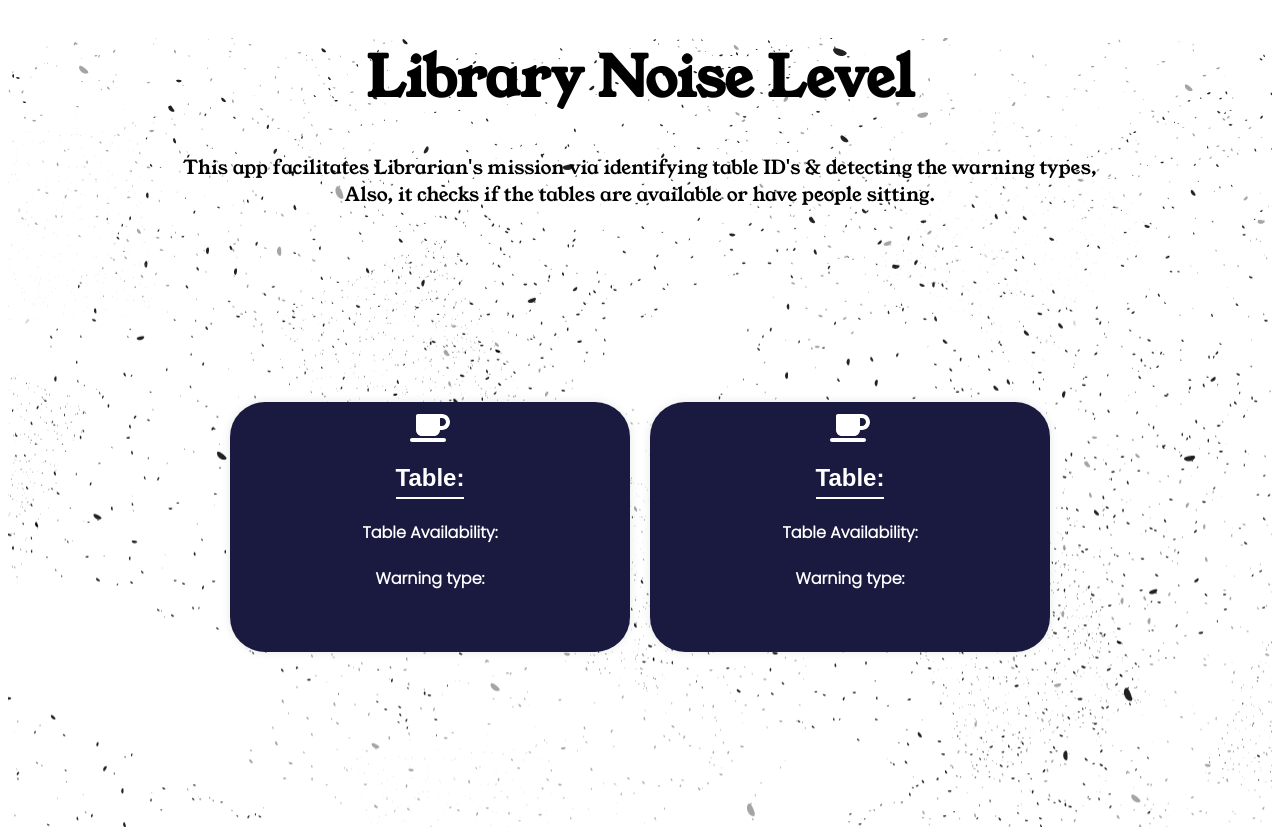
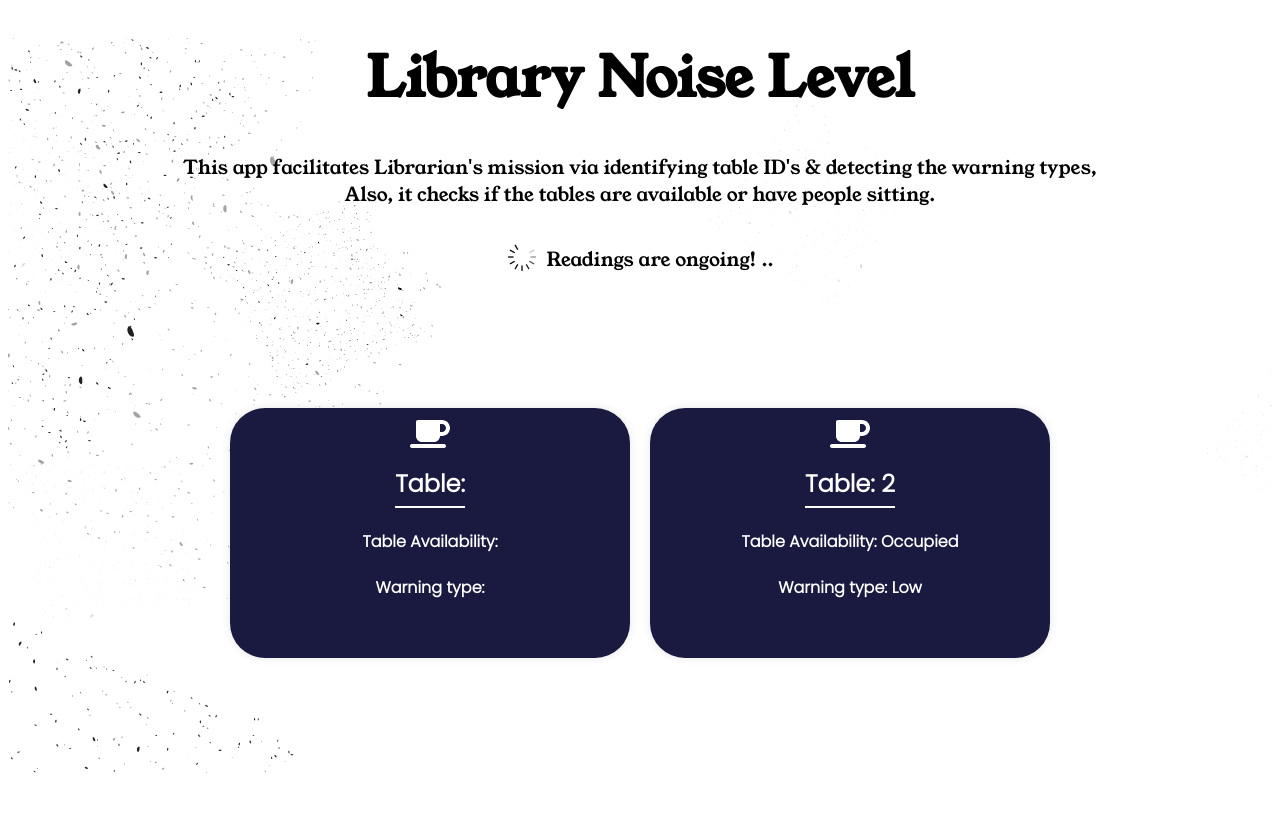
Before and after one commit to Berryyvxv/iot2-app, a React (Create React App) app in the folder client/: page / in a window 1280 px wide. After the commit the page ends 800 px from the top, so only its background shows below. Built offline with nearby package versions, Linux system fonts and the light colour scheme; no server answers.

Commit message:
- Loading thing -

```diff
--- a/client/src/App.js
+++ b/client/src/App.js
@@ -2,10 +2,19 @@ import React from 'react';
 import './App.css';
 import Screen from './components/Screen'
 import image from "./image/Figma.png";
-
+import image2 from './components/I.gif'
 
 
 function App() {
+  const backgroundImage = `url(${image2})`;
+
+    const Blob = {
+      backgroundImage,
+      backgroundSize: 'cover',
+      backgroundPosition: 'center',
+
+    };
+
 
   const titleStyle = {
     fontSize: '3.5rem',
@@ -17,6 +26,8 @@ function App() {
     textAlign: 'center',
 
   };
+
+
 
   return (
 
@@ -32,6 +43,23 @@ function App() {
     Also, it checks if the tables are available or have people sitting.
 </p>
 
+<div
+>
+<div style={{ display: 'flex', alignItems: 'center', justifyContent: 'center', Blob}}>
+  <div>
+    {/* Your icon/image goes here */}
+    <img src={image2} alt="Icon" style={{ width: '32px', height: '32px' }} />
+  </div>
+  <div style={{ marginLeft: '8px' }}>
+    <p style={titleStyle2} className="text-sm font-bold text-gray-700">Readings are ongoing! ..</p>
+  </div>
+</div>
+
+
+
+
+
+</div>
 
         <Screen></Screen>
       </header>
--- a/client/src/components/Screen.js
+++ b/client/src/components/Screen.js
@@ -9,8 +9,13 @@ function Screen() {
     tableStatus: "",
     noiseLevel:"",
 });
+const [data2, setData2] = useState({
+  tableID: "2",
+  tableStatus: "Occupied",
+  noiseLevel:"Low",
+});
   // data is the actual varible, and setData used to manipulate the state of these data varible
-  setInterval(function () {console.log(123)}, 10000)
+
 
 
 
@@ -25,7 +30,13 @@ setInterval(async () => {
           tableID: data.tableID,
           tableStatus: data.tableStatus,
           noiseLevel: data.noiseLevel,
-      });
+      })
+      setData2({
+        tableID: data2.tableID,
+        tableStatus: data2.tableStatus,
+        noiseLevel: data2.noiseLevel,
+    })
+      ;
   } catch (error) {
       console.error("Error fetching data:", error);
   }
@@ -39,7 +50,7 @@ setInterval(async () => {
     flexDirection: 'row',
     justifyContent: 'center',
     alignItems: 'center', // Center vertically
-    height: '75vh', // Adjust the height of the container to center vertically
+    height: '60vh', // Adjust the height of the container to center vertically
   };
 
   const cardStyle = {
@@ -57,7 +68,7 @@ setInterval(async () => {
   };
 
   const labelStyle = {
-    fontFamily: 'Nova Square, sans-serif',
+    fontFamily: 'Poppins, sans-serif',
     fontSize: '1.5rem',
     borderBottom: '2px solid #fff', // White borderline
     paddingBottom: '5px', // Add space between heading and subheading
@@ -99,9 +110,9 @@ setInterval(async () => {
 
       <div style={cardStyle}>
         <FontAwesomeIcon icon={faCoffee} style={iconStyle} />
-        <h1 style={labelStyle}>Table: {data.tableID}</h1>
-        <h3 style={subHeadingStyle}>Table Availability: {data.tableStatus} </h3>
-        <h3 style={subHeadingStyle}>Warning type: {data.noiseLevel} </h3>
+        <h1 style={labelStyle}>Table: {data2.tableID}</h1>
+        <h3 style={subHeadingStyle}>Table Availability: {data2.tableStatus} </h3>
+        <h3 style={subHeadingStyle}>Warning type: {data2.noiseLevel} </h3>
 
       </div>
 
```
Also changed, not shown: client/src/components/I.gif (added), client/src/image/Figma.png.
